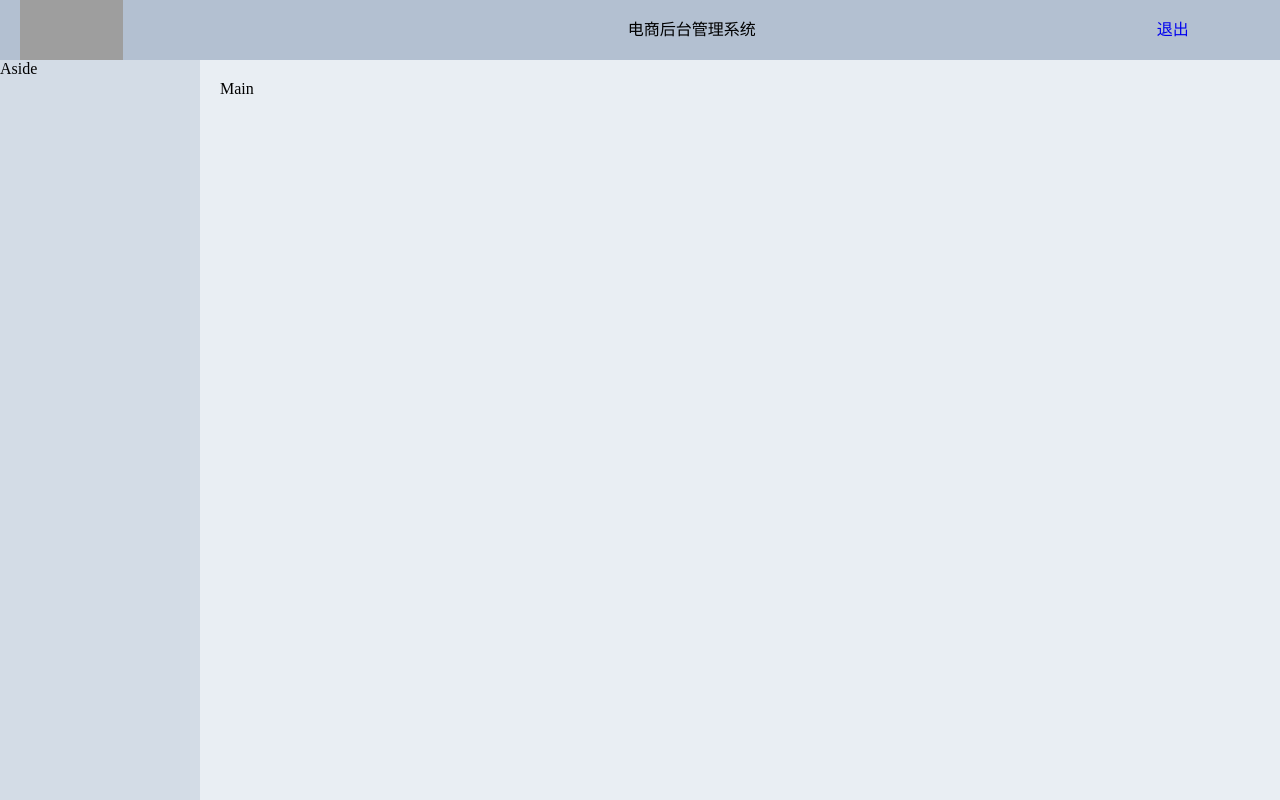
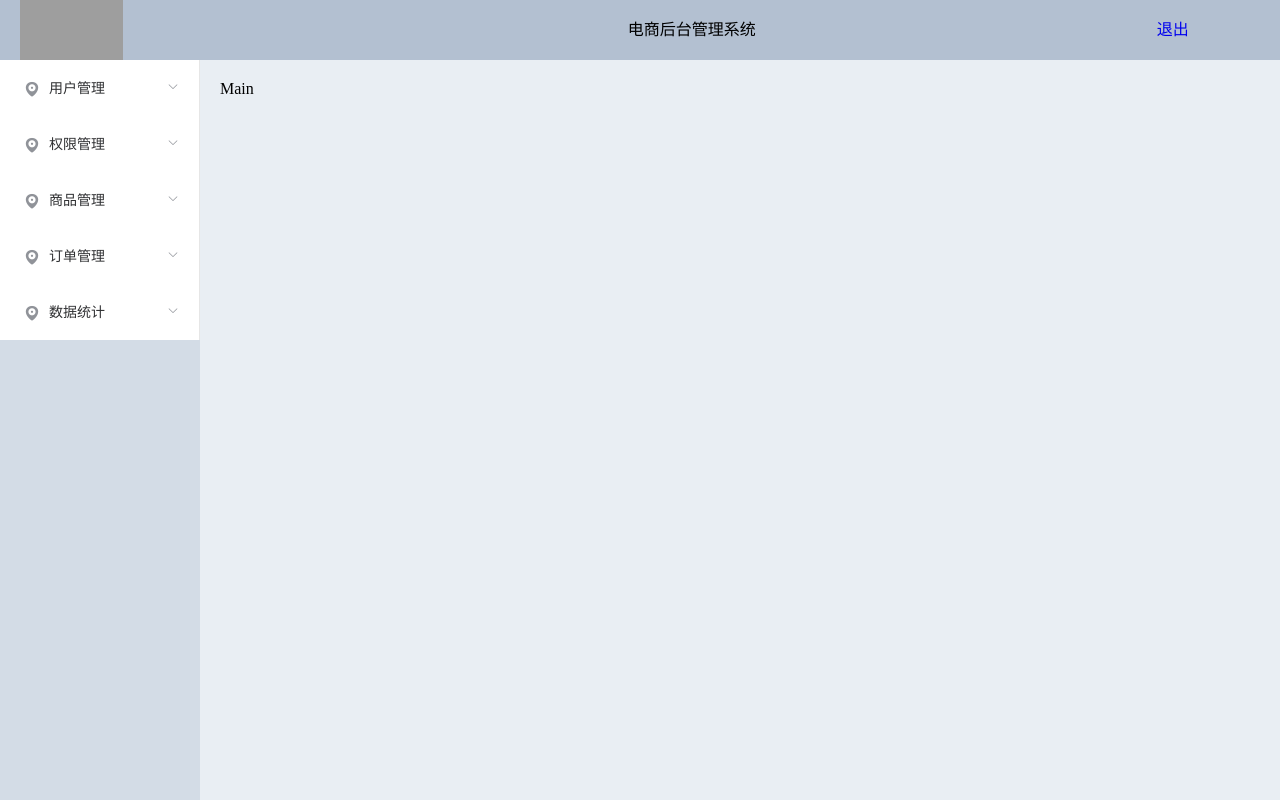
Before and after one commit to Web-Wss/mall-bg, a Vue app: page /#/ in a window 1280 px wide. Built offline with nearby package versions, Linux system fonts and the light colour scheme; grey boxes are pictures that could not be loaded.

Commit message:
引入侧边栏，调整样式

```diff
--- a/src/components/home/home.vue
+++ b/src/components/home/home.vue
@@ -19,7 +19,72 @@
       </el-row>
     </el-header>
     <el-container>
-      <el-aside class="aside" width="200px">Aside</el-aside>
+      <el-aside class="aside" width="200px">
+        <el-menu unique-opened>
+          <el-submenu index="1">
+            <template slot="title">
+              <i class="el-icon-location"></i>
+              <span>用户管理</span>
+            </template>
+            <el-menu-item index="1-1">
+              <i class="el-icon-location"></i>
+              <span>选项一</span>
+            </el-menu-item>
+          </el-submenu>
+          <!-- 2 -->
+          <el-submenu index="2">
+            <template slot="title">
+              <i class="el-icon-location"></i>
+              <span>权限管理</span>
+            </template>
+            <el-menu-item index="1-1">
+              <i class="el-icon-location"></i>
+              <span>选项一</span>
+            </el-menu-item>
+          </el-submenu>
+          <!-- 3 -->
+          <el-submenu index="3">
+            <template slot="title">
+              <i class="el-icon-location"></i>
+              <span>商品管理</span>
+            </template>
+            <el-menu-item index="1-1">
+              <i class="el-icon-location"></i>
+              <span>商品列表</span>
+            </el-menu-item>
+            <el-menu-item index="1-1">
+              <i class="el-icon-location"></i>
+              <span>分类参数</span>
+            </el-menu-item>
+            <el-menu-item index="1-1">
+              <i class="el-icon-location"></i>
+              <span>商品分类</span>
+            </el-menu-item>
+          </el-submenu>
+          <!-- 4 -->
+          <el-submenu index="4">
+            <template slot="title">
+              <i class="el-icon-location"></i>
+              <span>订单管理</span>
+            </template>
+            <el-menu-item index="1-1">
+              <i class="el-icon-location"></i>
+              <span>订单列表</span>
+            </el-menu-item>
+          </el-submenu>
+          <!-- 5 -->
+          <el-submenu index="5">
+            <template slot="title">
+              <i class="el-icon-location"></i>
+              <span>数据统计</span>
+            </template>
+            <el-menu-item index="1-1">
+              <i class="el-icon-location"></i>
+              <span>选项一</span>
+            </el-menu-item>
+          </el-submenu>
+        </el-menu>
+      </el-aside>
       <el-main class="main">Main</el-main>
     </el-container>
   </el-container>
```
